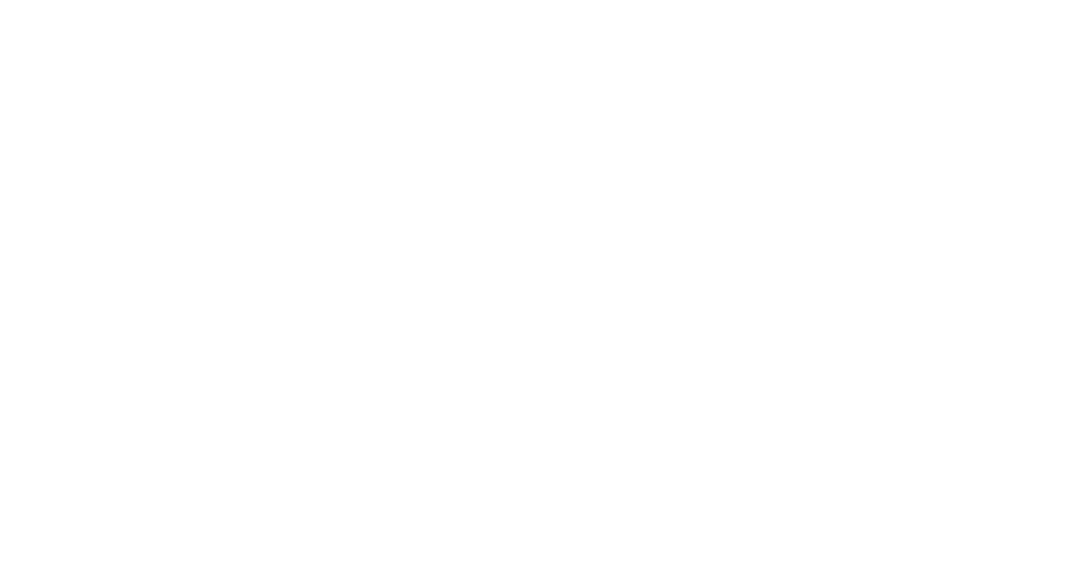
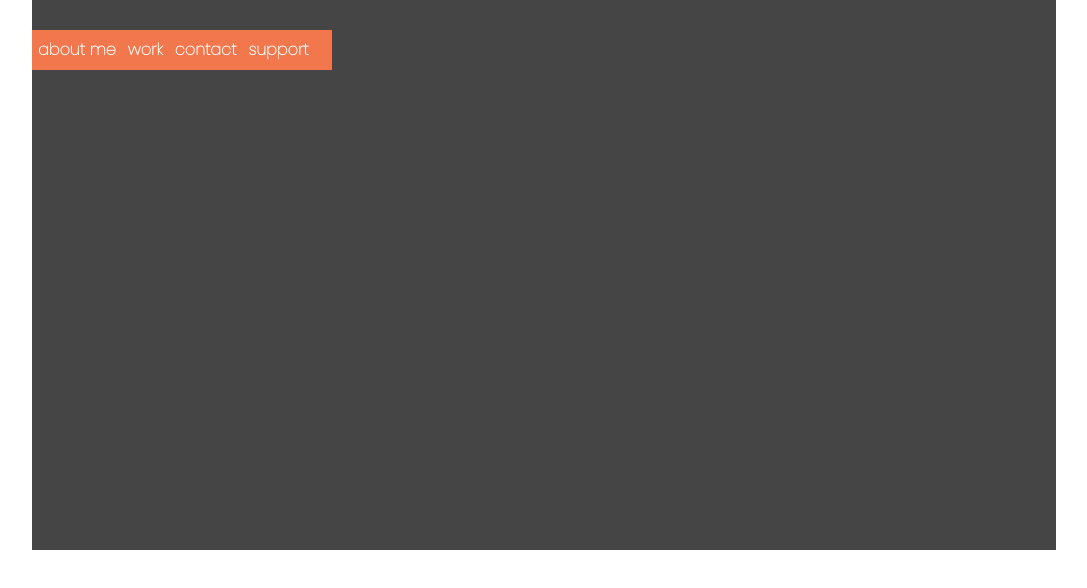
Before and after one commit to Brento20/brenton.weaver, a plain HTML site: page index.html in a window 1280 px wide. Shown: the whole page, without its empty margins (96-1183 px from the left). Drawn offline with Linux system fonts and the light colour scheme.

Commit message:
added more to the html to cover styling the header and navmenu, hit a coouple snaags and need to review my notes before i continue

```diff
--- a/assets/css/style.css
+++ b/assets/css/style.css
@@ -0,0 +1,30 @@
+body {
+    font-family: 'Poppins', sans-serif;
+    font-size: 16px;
+}
+
+header {
+    width: 1024px;
+    height: 550px;
+    padding-top: 30px;
+    background-color: var(--darkText);
+    margin: auto;
+}
+
+ul {
+    width: 100px;
+}
+.navMenu ul {
+    display:flex;
+    line-height: 2.5;
+    background-color: var(--accentColor);
+    color: var(--lightText);
+    font-weight: bold;
+    width: 300px;
+}
+
+.navMenu li {
+    display: inline;
+    margin-left: 2%;
+    margin-right: 2%;
+}
--- a/index.html
+++ b/index.html
@@ -21,6 +21,16 @@
     <link rel="stylesheet" href="./assets/css/style.css">
 
 </head>
+<header>
+    <div class="navMenu">
+        <ul>
+            <li><a href="#" class="hover-animation"></a>about me</li>
+            <li><a href="#" class="hover-animation"></a>work</li>
+            <li><a href="#" class="hover-animation"></a>contact</li>
+            <li><a href="#" class="hover-animation"></a>support</li>
+        </ul>
+    </div>
+</header>
 <body>
 
 
```
